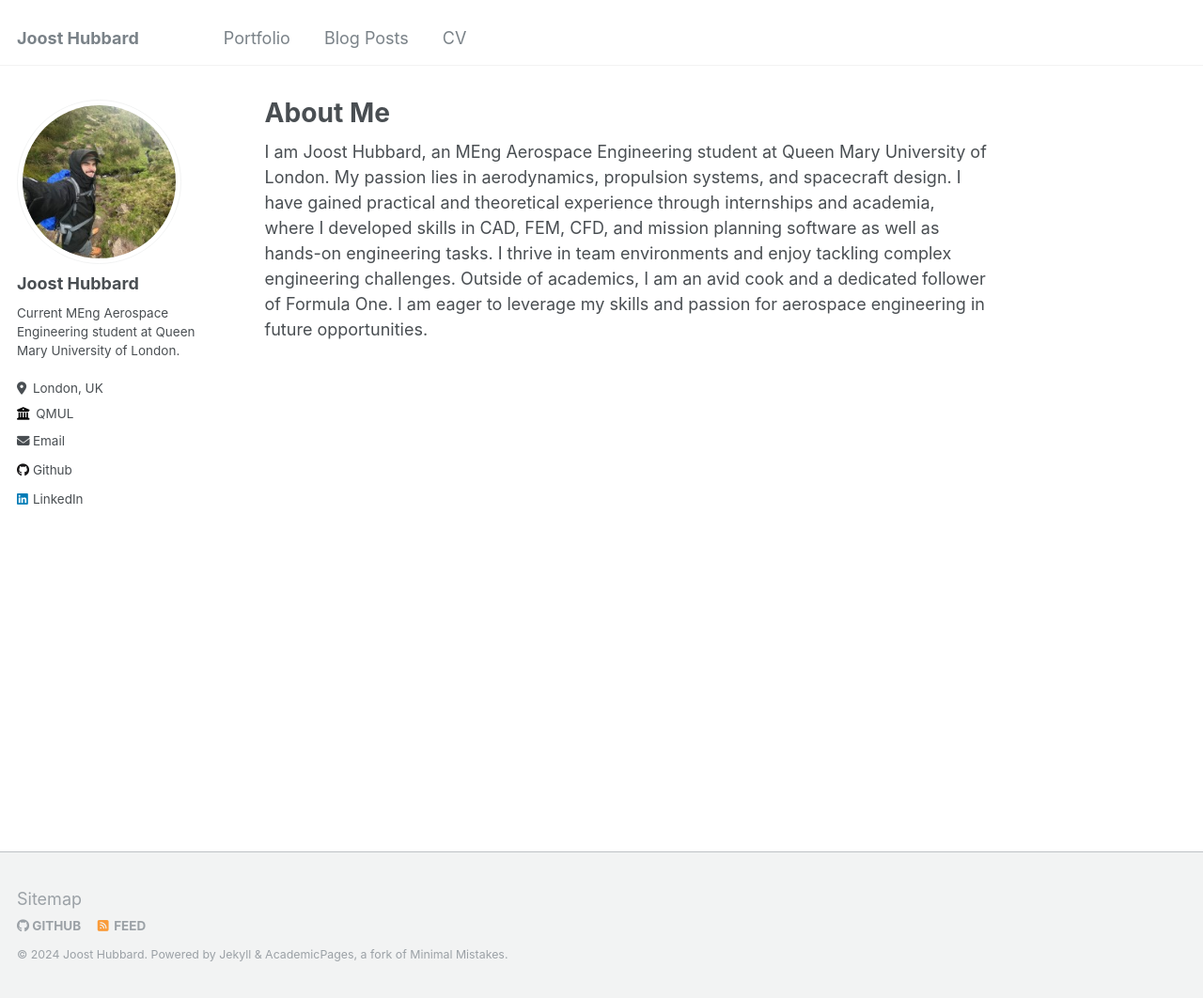
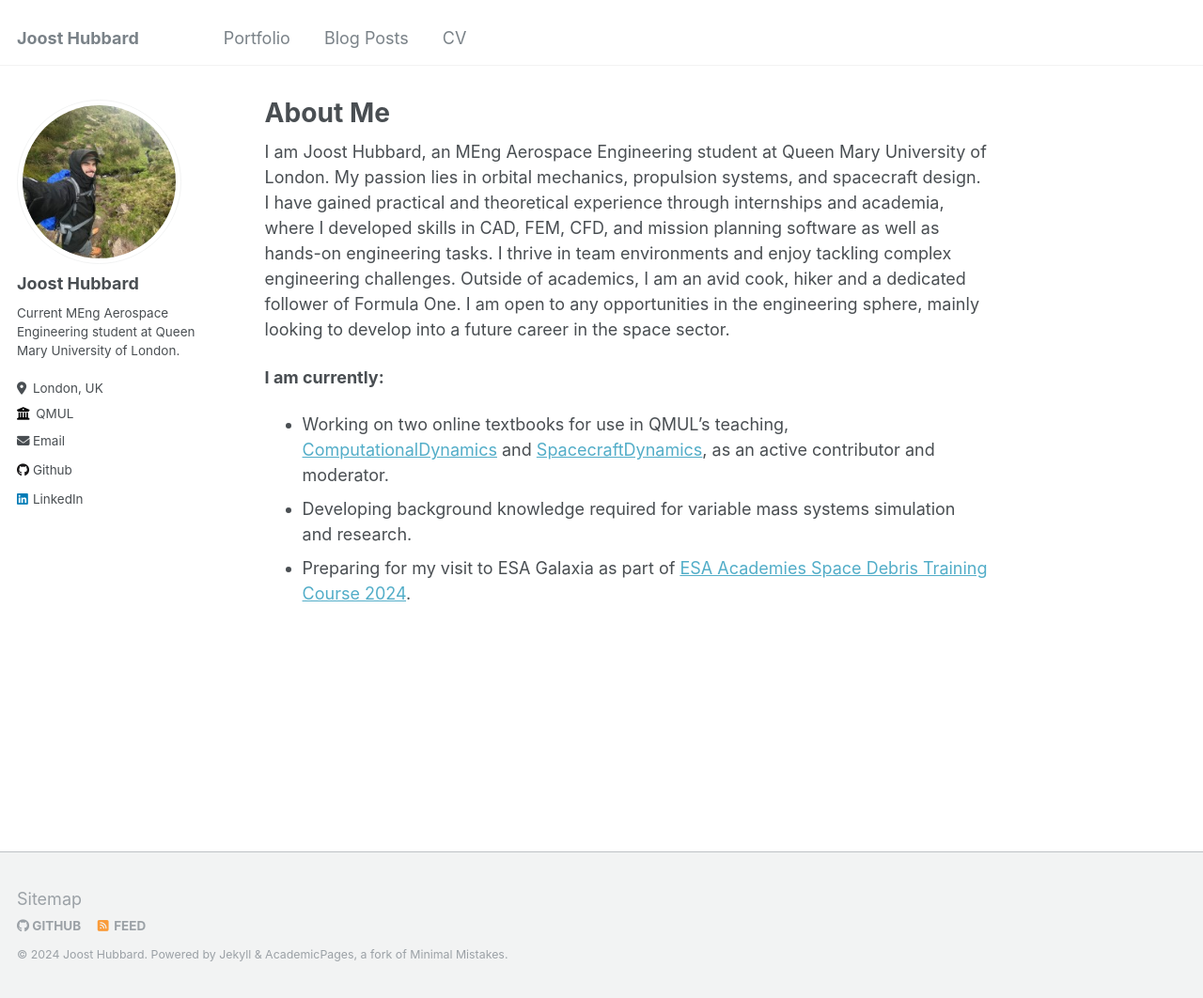
Before and after one commit to Joosty/Joosty..github.io, a Jekyll site: the page built from _pages/about.md, in a window 1280 px wide and 1062 px high. Shown: the whole window at 94% size. Built offline with Jekyll 4.4.1, drawn with Linux system fonts in a browser that asks for light colours.

Commit message:
Update About Page

```diff
--- a/_pages/about.md
+++ b/_pages/about.md
@@ -7,4 +7,10 @@ redirect_from:
   - /about.html
 ---
 
-I am Joost Hubbard, an MEng Aerospace Engineering student at Queen Mary University of London. My passion lies in aerodynamics, propulsion systems, and spacecraft design. I have gained practical and theoretical  experience through internships and academia, where I developed skills in CAD, FEM, CFD, and mission planning software as well as hands-on engineering tasks. I thrive in team environments and enjoy tackling complex engineering challenges. Outside of academics, I am an avid cook and a dedicated follower of Formula One. I am eager to leverage my skills and passion for aerospace engineering in future opportunities.
+I am Joost Hubbard, an MEng Aerospace Engineering student at Queen Mary University of London. My passion lies in orbital mechanics, propulsion systems, and spacecraft design. I have gained practical and theoretical  experience through internships and academia, where I developed skills in CAD, FEM, CFD, and mission planning software as well as hands-on engineering tasks. I thrive in team environments and enjoy tackling complex engineering challenges. Outside of academics, I am an avid cook, hiker and a dedicated follower of Formula One. I am open to any opportunities in the engineering sphere, mainly looking to develop into a future career in the space sector.
+
+
+**I am currently:**
+- Working on two online textbooks for use in QMUL's teaching, [ComputationalDynamics](https://github.com/angadhn/ComputationalDynamics) and [SpacecraftDynamics](https://github.com/angadhn/SpacecraftDynamics), as an active contributor and moderator.
+- Developing background knowledge required for variable mass systems simulation and research.
+- Preparing for my visit to ESA Galaxia as part of [ESA Academies Space Debris Training Course 2024](https://www.esa.int/Education/ESA_Academy/Space_Debris_Training_Course_2024_open_for_applications).
```
